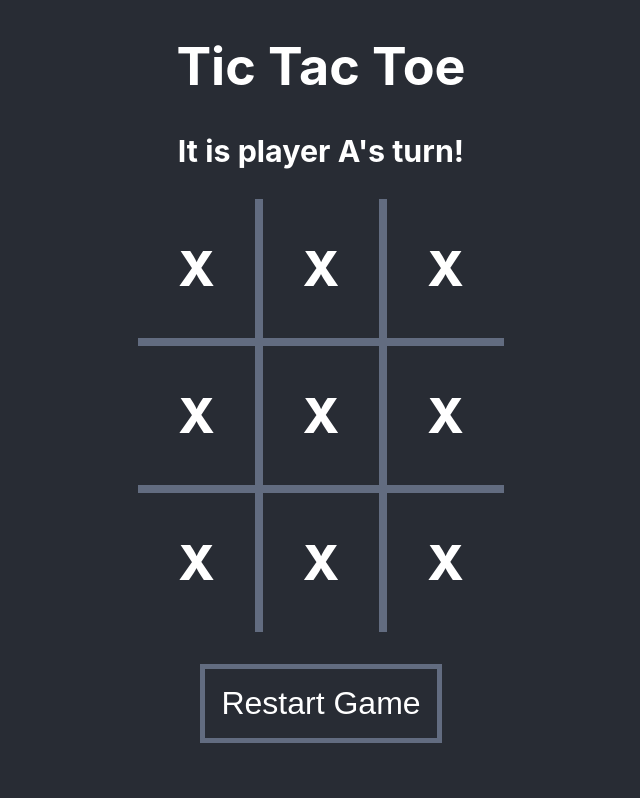
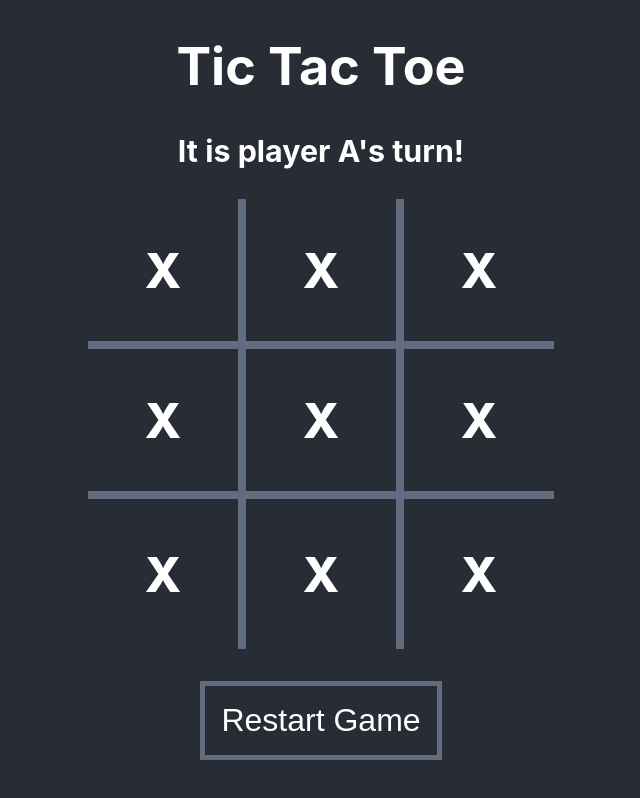
Before and after one commit to this-ting/react-ts-tictactoe, a React (Create React App) app: page / in a window 1280 px wide. Shown: the whole page, without its empty margins (319-959 px from the left). Built offline with nearby package versions, Linux system fonts and the light colour scheme.

Commit message:
Set fixed width & height for Square component

```diff
--- a/src/Square/Square.css
+++ b/src/Square/Square.css
@@ -1,5 +1,10 @@
 .Square {
-	padding: 2.5rem;
+	display: flex;
+	justify-content: center;
+	align-items: center;
+	box-sizing: border-box;
+	height: 150px;
+	width: 150px;
 	font-size: 3rem;
 	font-weight: 800;
 }
```
